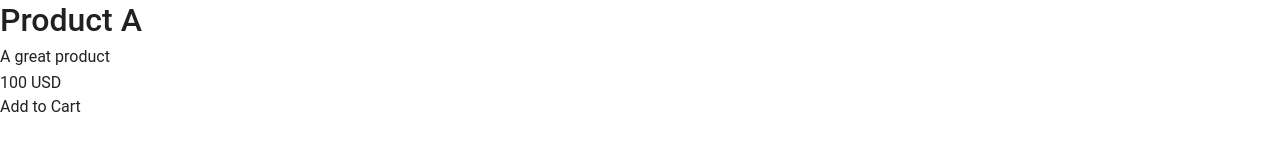
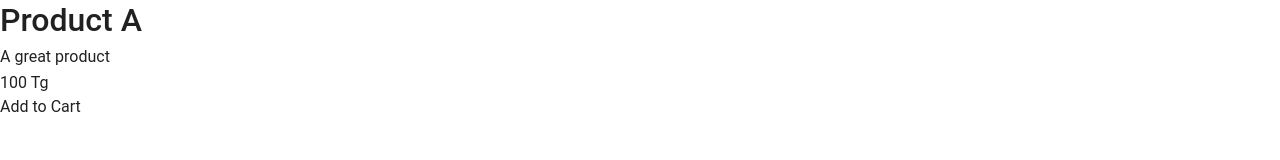
Before and after one commit to Coach-wannabe/ecommerce-vue, a Vue app: page /product/1 in a window 1280 px wide. Shown: the part 466-626 px from the top of the page. Built offline with nearby package versions, Linux system fonts and the light colour scheme.

Commit message:
Update ProductDetailPage.vue

```diff
--- a/src/components/ProductDetailPage.vue
+++ b/src/components/ProductDetailPage.vue
@@ -3,7 +3,7 @@
       <img :src="getImage(product.image)" class="product-detail-image" />
       <h1>{{ product.name }}</h1>
       <p>{{ product.description }}</p>
-    <p>{{ product.price }} USD</p>
+      <p>{{ product.price }} Tg </p>
       <button @click="addToCart(product)">Add to Cart</button>
     </div>
   </template>
@@ -12,9 +12,10 @@
   import { mapState } from 'vuex';
 
   export default {
+    props: ['id'],
   data() {
     return {
-      product: null
+      product: {},
     };
   },
 
```
Lines whose indentation alone changed are shown as unchanged.
